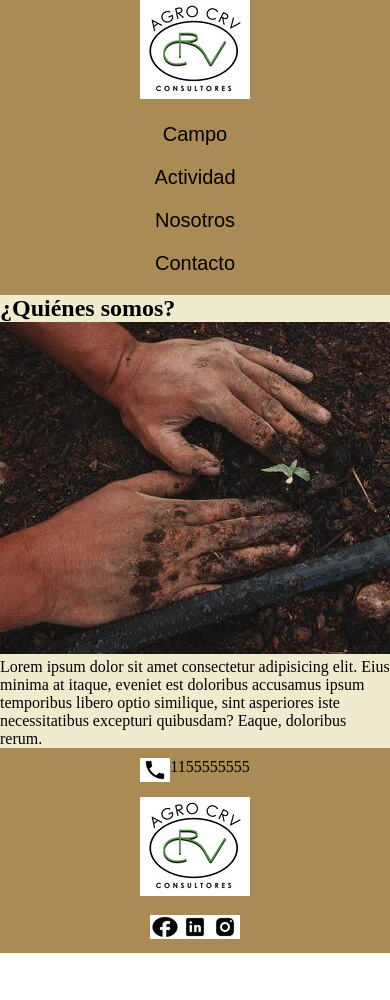
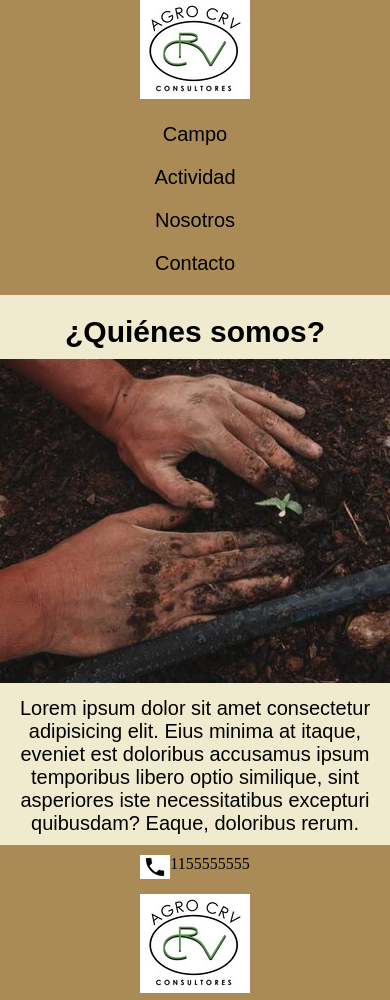
Before and after one commit to delficarman/agro-crv, a plain HTML site: page pages/nosotros.html in a window 390 px wide. Shown: the top 1000 px of the page. Before the commit the page ends 953 px from the top, so only its background shows below. Drawn offline with Linux system fonts and the light colour scheme.

Commit message:
css de la hoja nosotros para mobile

```diff
--- a/css/style.css
+++ b/css/style.css
@@ -291,13 +291,35 @@ footer{
     margin-right: 35px;
 }
 
+/*NOSOTROS**/
 
+.container-nosotros{
+    display: flex;
+    flex-direction: column;
+    padding-top: 10px;
+    padding-bottom: 10px;
+}
 
+.container-nosotros h1{
+    font-family:'Poppins', sans-serif  ;
+    padding-top: 10px;
+    text-align: center;
+    font-size: 30px;
+}
 
+.container-nosotros img{
+    width: 100%;
+    margin-top: 10px;
+    margin-bottom: 10px;
+}
 
-
-
-
+.container-nosotros p{
+    font-family:'Poppins', sans-serif  ;
+    text-align: center;
+    font-size: 20px;
+    margin-left: 5px;
+    margin-right: 5px;
+}
 
 
 
--- a/pages/nosotros.html
+++ b/pages/nosotros.html
@@ -22,7 +22,7 @@
         </nav>
     </header>
     <main>
-        <section>
+        <section class="container-nosotros">
             <h1>¿Quiénes somos?</h1>
             <div class="foto-quienes-somos">
                 <img src="../assets/img/nosotros/quienes-somos.jpg" alt="Foto Grupal">
```
